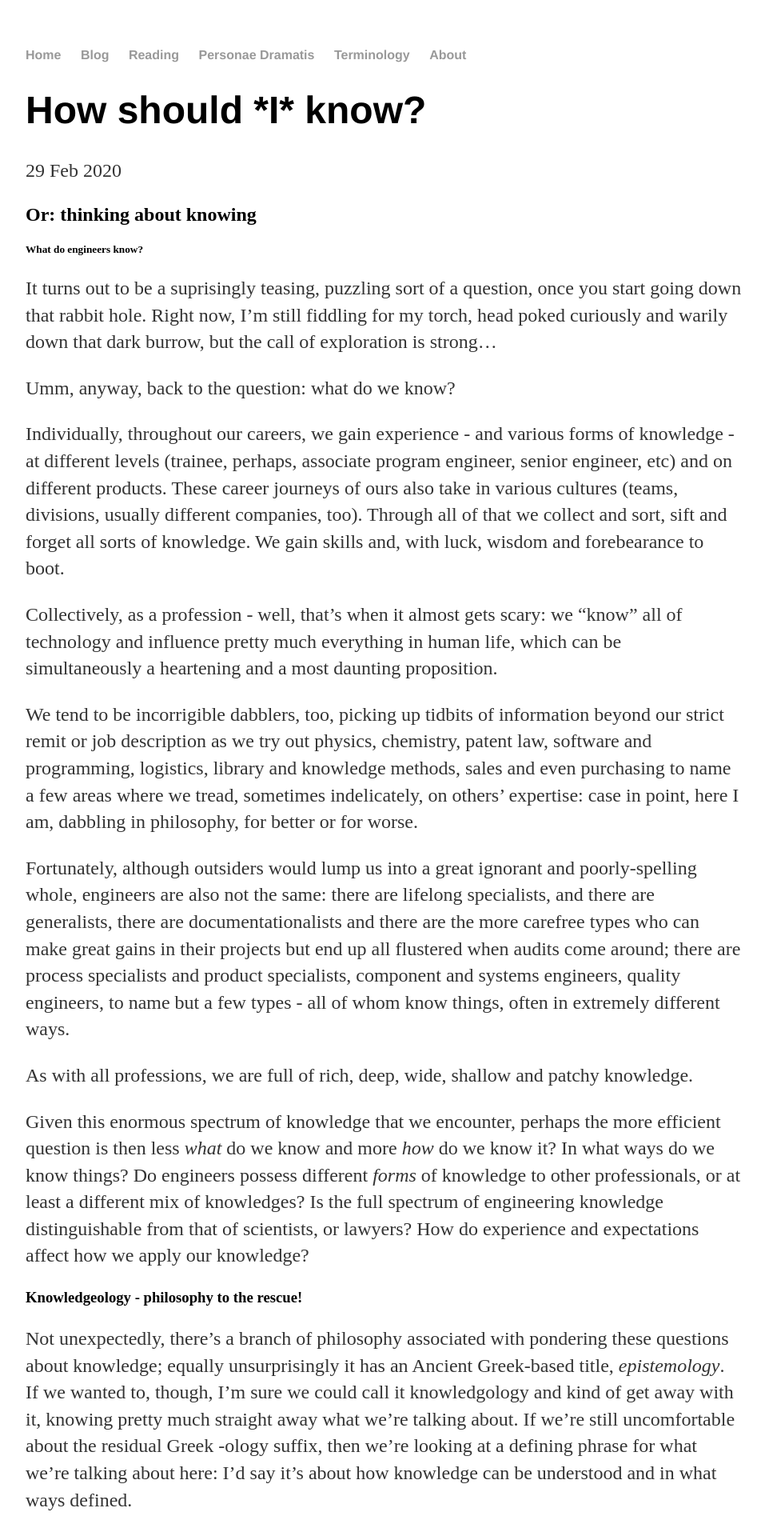
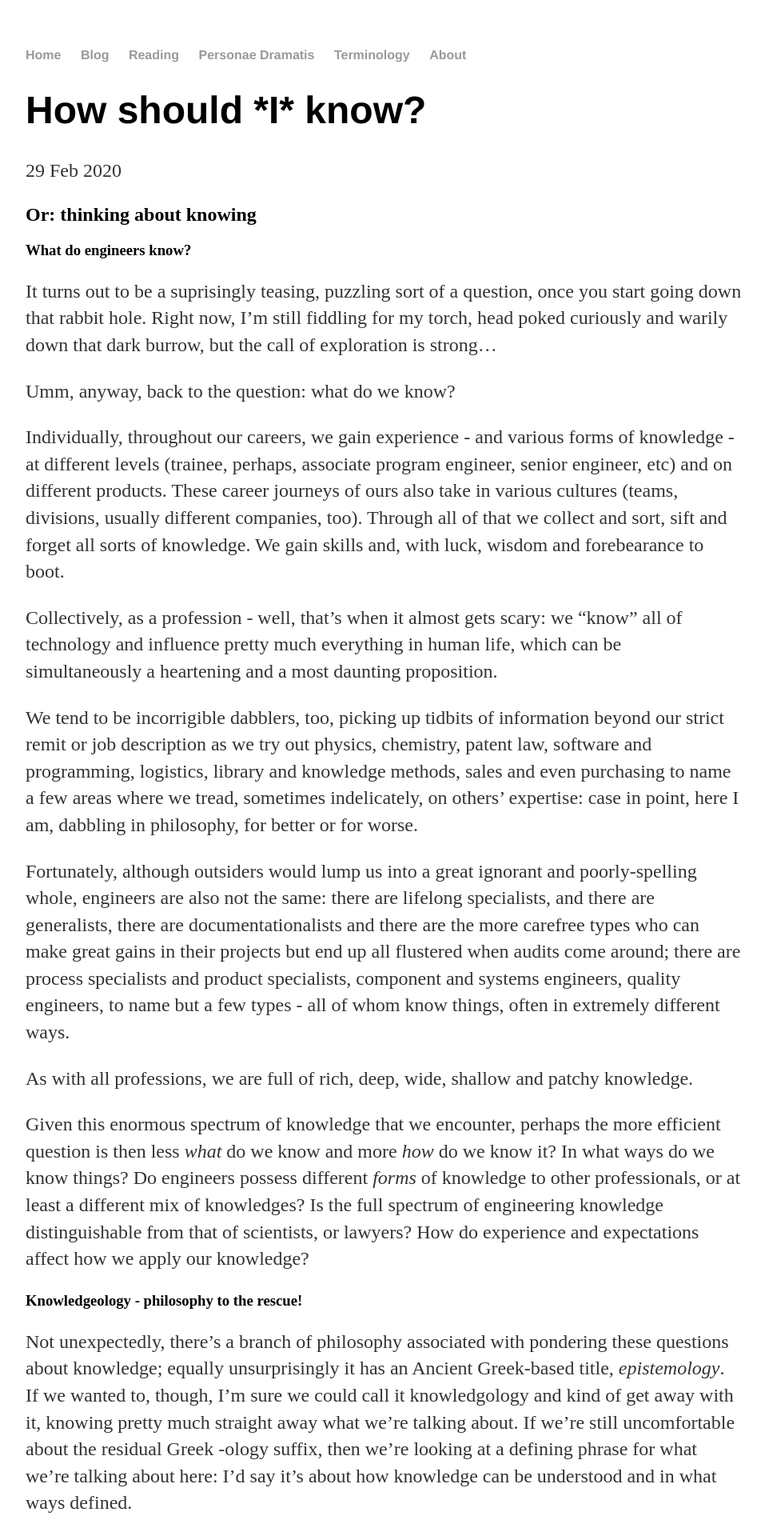
Before and after one commit to existential-engineer/existential-engineer.github.io, a Jekyll site: the page built from _posts/2020-02-29-How-Should-I-Know.md, in a window 1280 px wide. Shown: the top 1920 px of the page at 80% size, without its empty margins (160-1117 px from the left). Built offline with Jekyll 4.4.1, drawn with Linux system fonts in a browser that asks for light colours.

```diff
--- a/_posts/2020-02-29-How-Should-I-Know.md
+++ b/_posts/2020-02-29-How-Should-I-Know.md
@@ -6,7 +6,7 @@ date: 2020-02-29
 
 ## Or: thinking about knowing
 
-##### What do engineers know?
+### What do engineers know?
 It turns out to be a suprisingly teasing, puzzling sort of a question, once you start going down that rabbit hole. Right now, I'm still fiddling for my torch, head poked curiously and warily down that dark burrow, but the call of exploration is strong...
 
 Umm, anyway, back to the question: what do we know?
```
